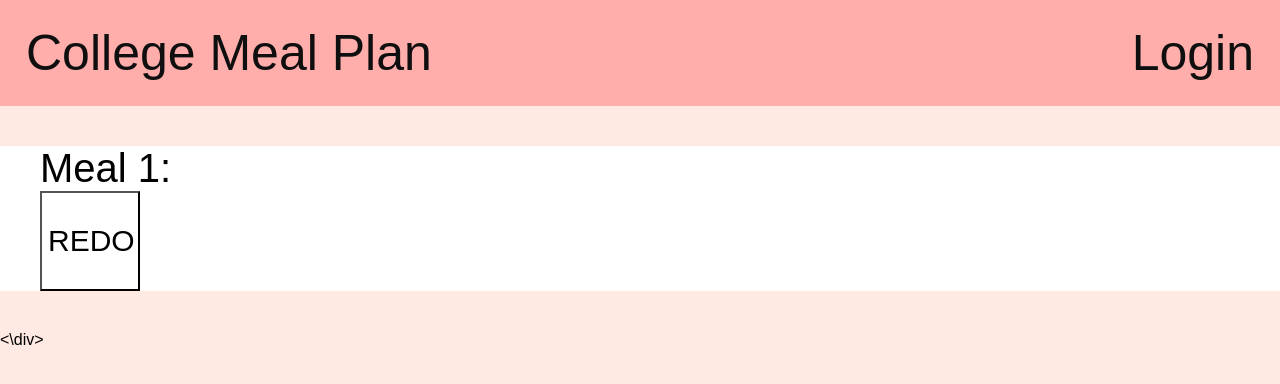
After one commit to smatthe4/MobileMealPlannerCS3110, a Django app: page /mealist in a window 1280 px wide. The commit adds this page. Shown: the top 384 px of the page. Run offline with Django 4.2, Linux system fonts and the light colour scheme.

Commit message:
buttons work, no login yet, will try to pull from the other branch...

```diff
--- a/meal_plan_app/templates/meal_plan_app/index.html
+++ b/meal_plan_app/templates/meal_plan_app/index.html
@@ -153,7 +153,7 @@ body {
 
 
 <div style="text-align:center; font-size: 40px;   ">
-<a href=""> <!-- ADD URL TO MEAL GENERATOR PAGE HERE-->
+<a href="mealist"> <!-- ADD URL TO MEAL GENERATOR PAGE HERE-->
 <button style="font-size: 70px; width:250px; height:100px; text-align:center; background-color: white; ">GO</button>
 </a>
 </div>
--- /dev/null
+++ b/meal_plan_app/templates/meal_plan_app/mealistwip.html
@@ -0,0 +1,129 @@
+<!DOCTYPE html>
+
+<html>
+
+<head>
+
+<meta name="viewport" content="width=device-width, initial-scale=1.0">
+
+
+
+
+
+<style>
+body {
+
+  margin: 0;
+
+  font-family: fantasy;
+  background-color: #FFE9E3;
+}
+    .navbar {
+
+        overflow: hidden;
+
+        background-color:#FFAEAC;
+
+
+
+    }
+    .navbar a{
+
+  float: left;
+
+  color: #0F0F0F;
+
+  text-align: center;
+
+  padding: 24px 26px;
+
+  text-decoration: none;
+
+  font-size: 50px;
+
+    }
+    .navbarright a{
+
+  float: right;
+
+  color: #0F0F0F;
+
+  text-align: center;
+
+  padding: 24px 26px;
+
+  text-decoration: none;
+
+  font-size: 50px;
+
+    }
+
+
+.box {
+  width: 400px;
+  height: 80px;
+  padding: 10px;
+  border: px black;
+  border-style: double;
+  margin: auto;
+  font-size: 35px;
+  border-radius: 25px;
+  background-color: white;
+  color: #0F0F0F;
+}
+
+
+
+
+ul{
+list-style-type: none;
+text-align:left;
+font-size: 40px;
+background-color: white;
+}
+</style>
+
+
+
+</head>
+
+<body>
+
+<div class="navbar">
+
+  <a href="">College Meal Plan</a> <!-- ADD URL TO INDEX-->
+
+  <div class="navbarright">
+
+  <a href="">Login</a> <!-- ADD URL TO MEAL GENERATOR PAGE HERE-->
+
+</div>
+
+</div>
+
+
+
+
+<ul>
+<li>Meal 1:</li>
+<button style="font-size: 30px; width:100px; height:100px; text-align:center; background-color: white; ">REDO</button>
+<!-- Make the button reroll? -->
+<!-- PUT GENERATED MEALS HERE? -->
+</ul>
+
+
+<div style="text-align:left;">
+
+<\div>
+
+
+
+</body>
+
+
+
+
+
+
+
+</html>
--- a/meal_plan_app/urls.py
+++ b/meal_plan_app/urls.py
@@ -8,4 +8,5 @@ urlpatterns = [
     # name='index' parameter is to dynamically create url
     # example in html <a href="{% url 'index' %}">Home</a>.
     path('', views.index, name='index'),
+    path('mealist', views.mealist, name='meallist'),
 ]
--- a/meal_plan_app/views.py
+++ b/meal_plan_app/views.py
@@ -4,3 +4,6 @@ from django.http import HttpResponse
 # Create your views here.
 def index(request):
     return render(request, 'meal_plan_app/index.html')
+
+def mealist(request):
+    return render(request, 'meal_plan_app/mealistwip.html')
```
